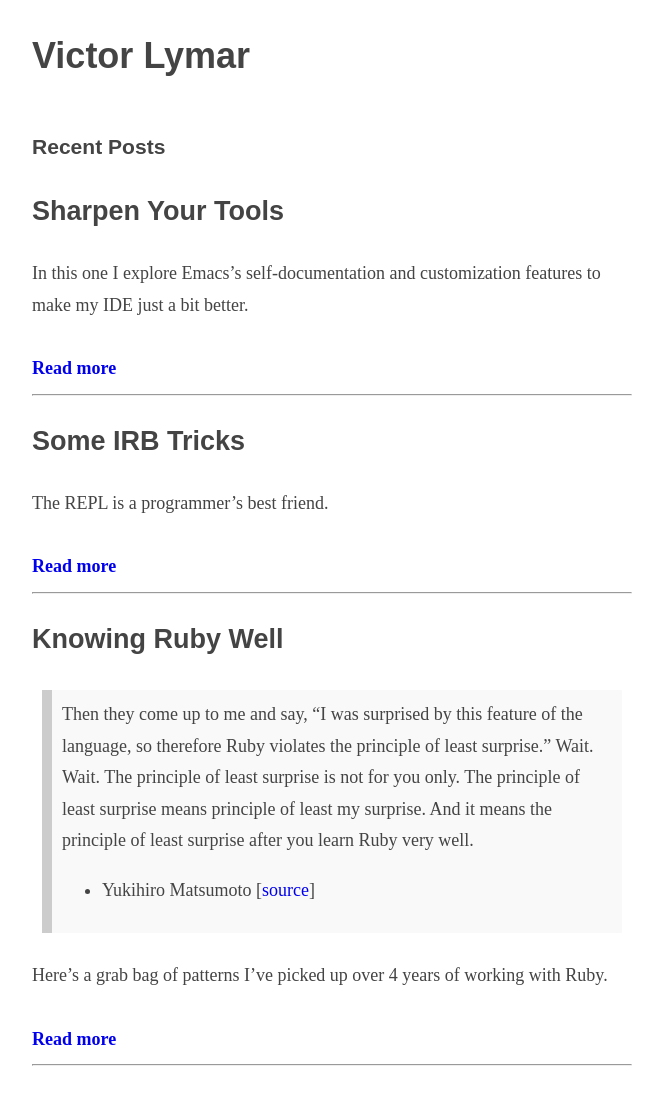
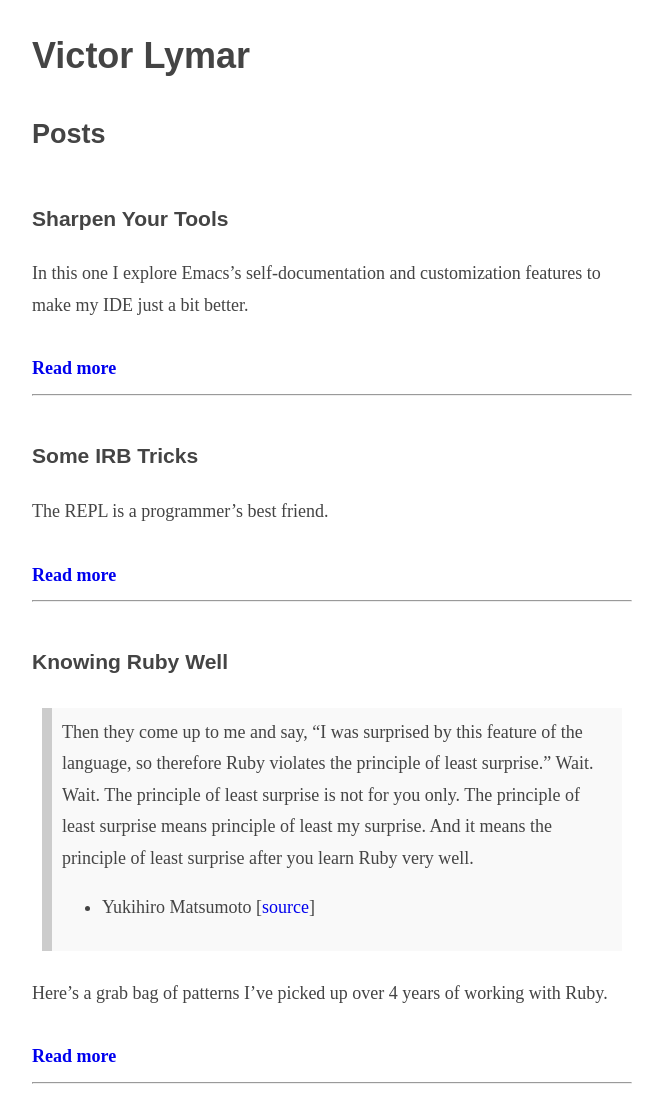
Before and after one commit to vlymar/vlymar.github.io, a Jekyll site: the page built from index.html, in a window 1280 px wide. Shown: the whole page, without its empty margins (308-971 px from the left). Built offline with Jekyll 4.4.1, drawn with Linux system fonts in a browser that asks for light colours.

Commit message:
change header sizes

```diff
--- a/_layouts/home.html
+++ b/_layouts/home.html
@@ -2,7 +2,7 @@
 layout: default
 ---
 
-<h3>Recent Posts</h3>
+<h2>Posts</h2>
 
 
 {% assign sorted_posts = site.posts | sort: 'date' | reverse %}
@@ -10,11 +10,11 @@ layout: default
 
 <article>
     <header>
-        <h1>
+        <h3>
             <a href="{{ post.url | relative_url }}">
                 {{ post.title | escape }}
             </a>
-        </h1>
+        </h3>
         <!-- <span> {{ post.date | date: "%Y-%m-%d" }} </span> -->
     </header>
 
```
